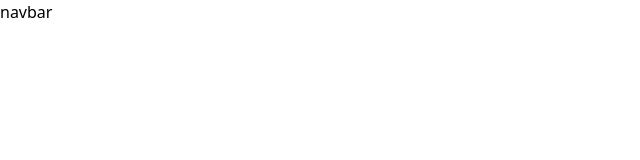
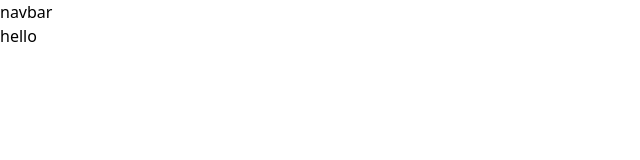
Before and after one commit to muhammaddev04/branch, a website: page src/index.html in a window 1280 px wide. Shown: the full height of the page, 0-640 px from the left. Drawn offline with nearby package versions, Linux system fonts and the light colour scheme; files that its build step writes are made by us from their sources.

Commit message:
section1

```diff
--- a/src/index.html
+++ b/src/index.html
@@ -8,5 +8,7 @@
 </head>
 <body>
     <div class="nav">navbar</div>
+    <div class="section1">hello</div>
+
 </body>
 </html>
```
